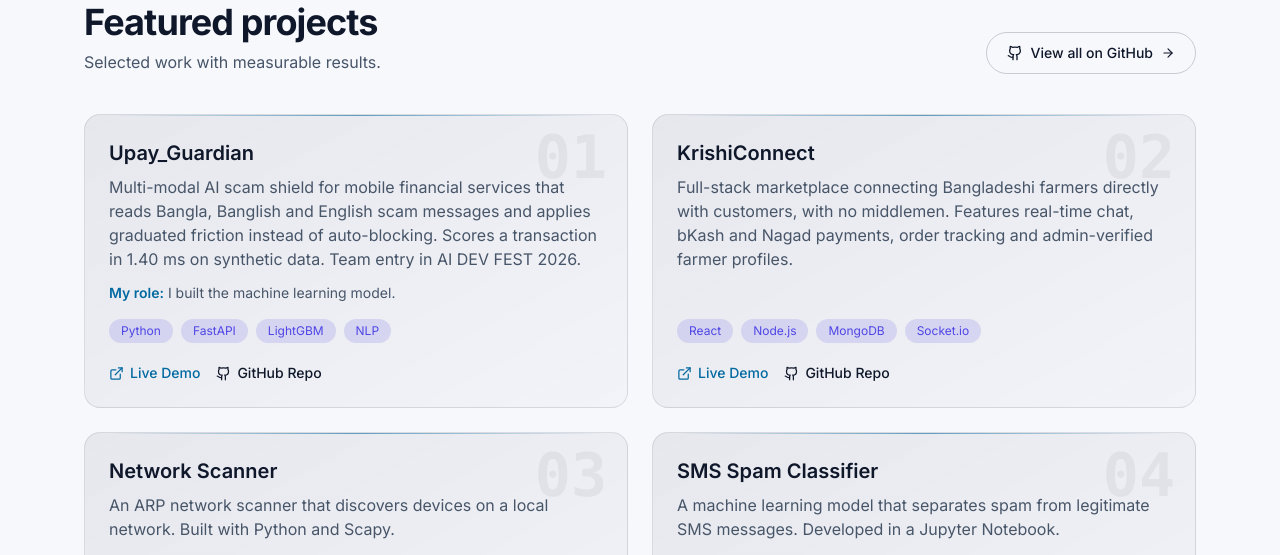
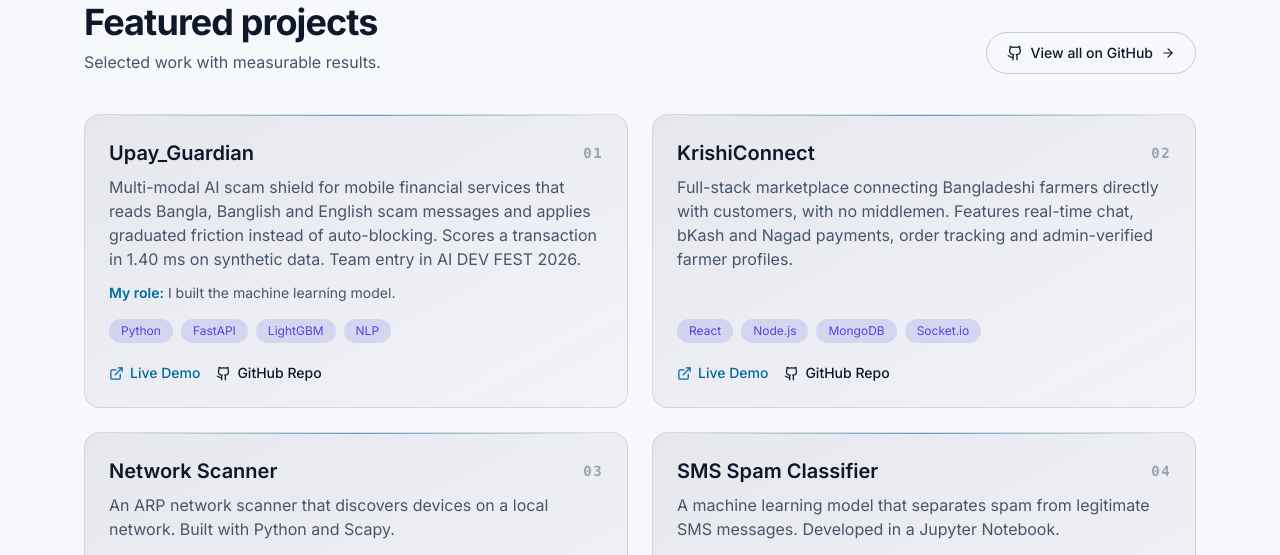
Before and after one commit to RashedulIslamTasif/Portfolio, a React (Vite) app: page / in a window 1280 px wide. Shown: the part 1800-2355 px from the top of the page. Built offline with nearby package versions, Linux system fonts and the light colour scheme.

Commit message:
updated Portfolio

```diff
--- a/src/App.jsx
+++ b/src/App.jsx
@@ -258,7 +258,7 @@
       onMouseLeave={() => setS({ rotateX: 0, rotateY: 0 })}
       className="group relative flex h-full flex-col overflow-hidden rounded-2xl border border-line/10 bg-gradient-to-br from-card/[0.07] to-card/[0.02] p-6 transition-shadow hover:border-accent/40 hover:shadow-xl hover:shadow-accent/10">
       <Spot />
-      <span aria-hidden className="pointer-events-none absolute right-5 top-3 font-mono text-6xl font-extrabold text-fg/[0.05]">0{i + 1}</span>
+      <span aria-hidden className="pointer-events-none absolute right-6 top-7 font-mono text-sm font-semibold tracking-widest text-muted/50">0{i + 1}</span>
       {children}
     </motion.article>
   );
```
